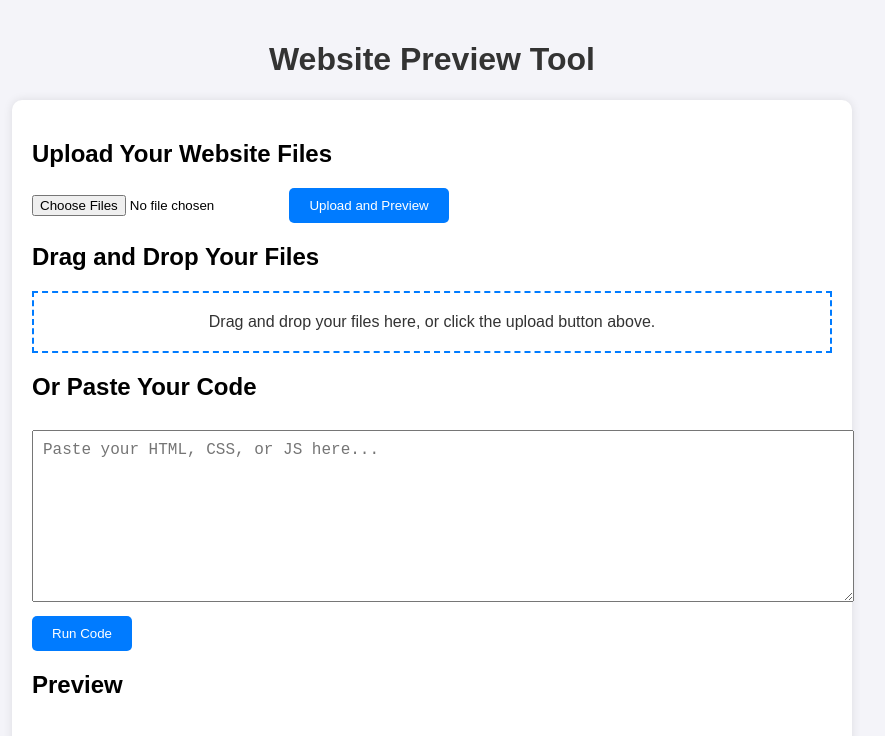
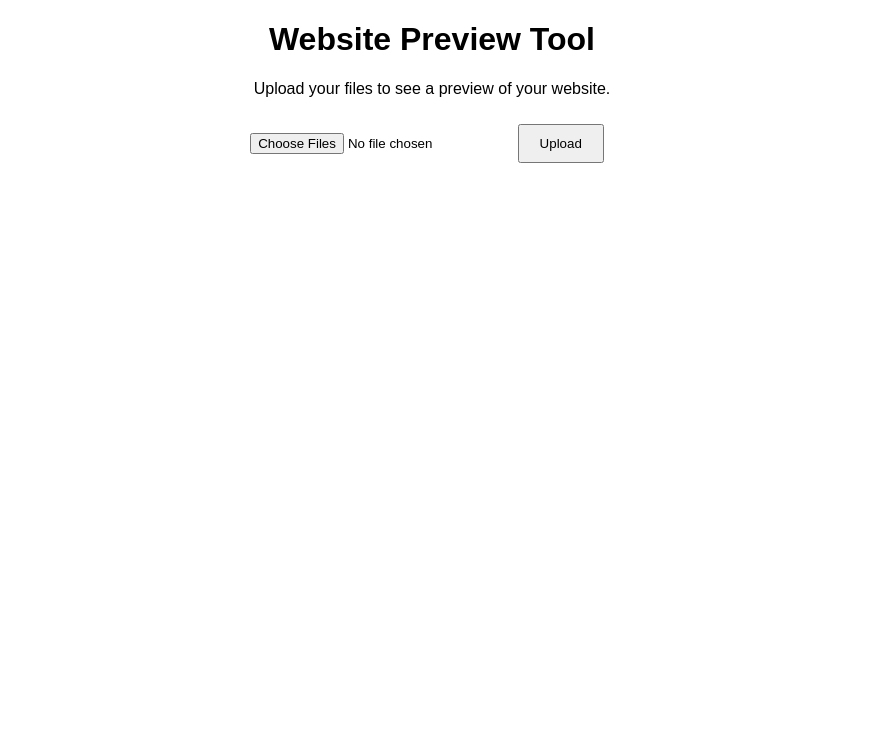
Before and after one commit to STAREDDSD/WEB-PREVIEW-, a plain HTML site: page index.html in a window 1280 px wide. Shown: the top 736 px of the page, without its empty margins (208-1093 px from the left). Drawn offline with Linux system fonts and the light colour scheme.

Commit message:
index.html

```diff
--- a/index.html
+++ b/index.html
@@ -4,27 +4,45 @@
   <meta charset="UTF-8">
   <meta name="viewport" content="width=device-width, initial-scale=1.0">
   <title>Website Preview Tool</title>
-  <link rel="stylesheet" href="style.css">
+  <style>
+    body {
+      font-family: Arial, sans-serif;
+      text-align: center;
+      margin: 20px;
+    }
+    .message {
+      margin-top: 10px;
+      color: green;
+    }
+    .copy-url {
+      display: none;
+      margin-top: 20px;
+    }
+    #previewLink {
+      margin-top: 20px;
+    }
+    button {
+      padding: 10px 20px;
+      margin: 10px;
+      cursor: pointer;
+    }
+  </style>
 </head>
 <body>
   <h1>Website Preview Tool</h1>
-  <div class="container">
-    <h2>Upload Your Website Files</h2>
-    <input type="file" id="fileUpload" multiple accept=".html, .css, .js">
-    <button id="uploadBtn">Upload and Preview</button>
+  <p>Upload your files to see a preview of your website.</p>
 
-    <h2>Drag and Drop Your Files</h2>
-    <div id="dropArea">
-      Drag and drop your files here, or click the upload button above.
-    </div>
+  <input type="file" id="fileInput" multiple />
+  <button id="uploadButton">Upload</button>
 
-    <h2>Or Paste Your Code</h2>
-    <textarea id="codeInput" placeholder="Paste your HTML, CSS, or JS here..."></textarea>
-    <button id="runCodeBtn">Run Code</button>
+  <div id="message" class="message"></div>
 
-    <h2>Preview</h2>
-    <iframe id="previewFrame"></iframe>
+  <div class="copy-url">
+    <p>Your preview link is ready!</p>
+    <input type="text" id="generatedURL" readonly />
+    <button id="copyButton">Copy URL</button>
   </div>
-  <script src="script.js"></script>
+
+  <script src="app.js"></script>
 </body>
 </html>
```
